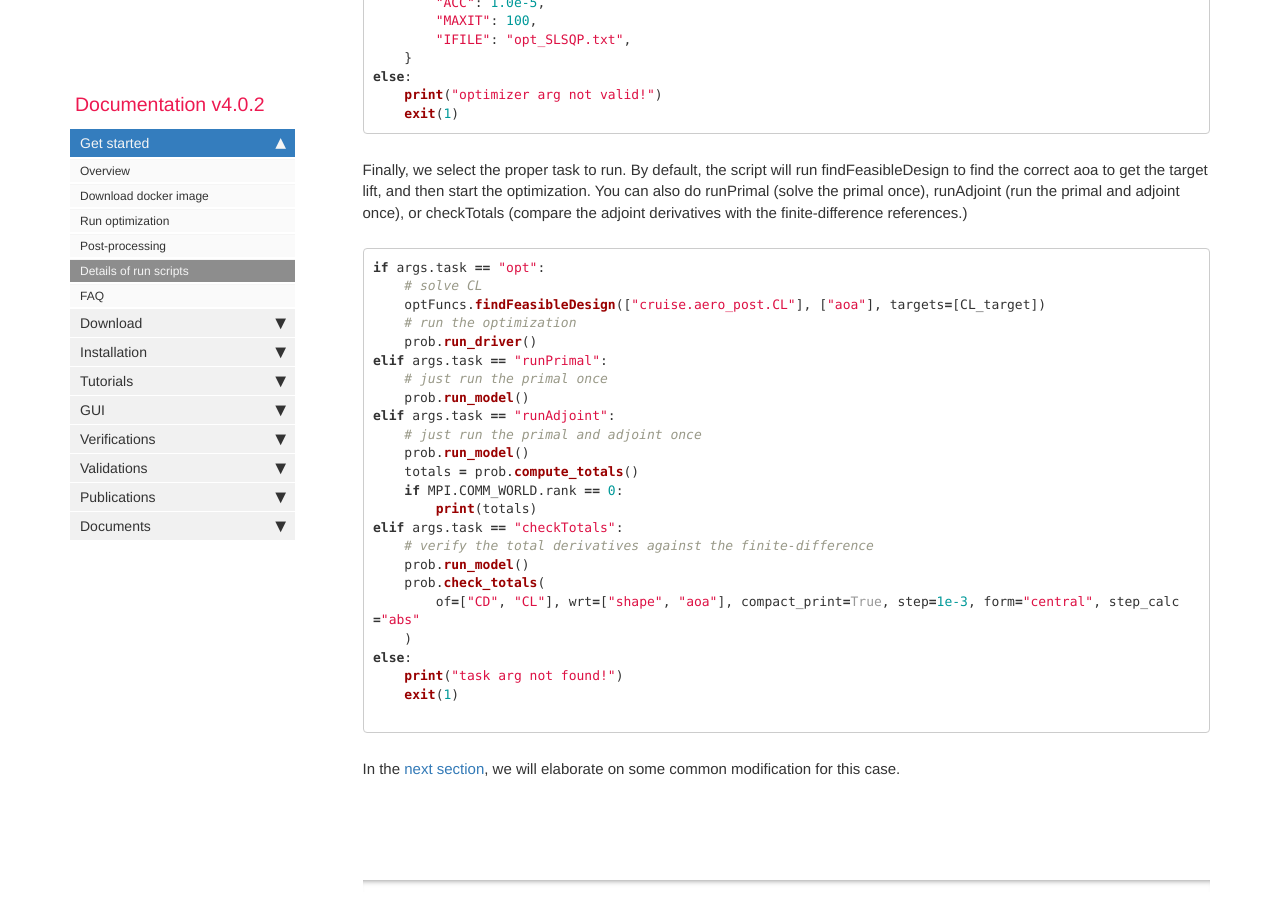
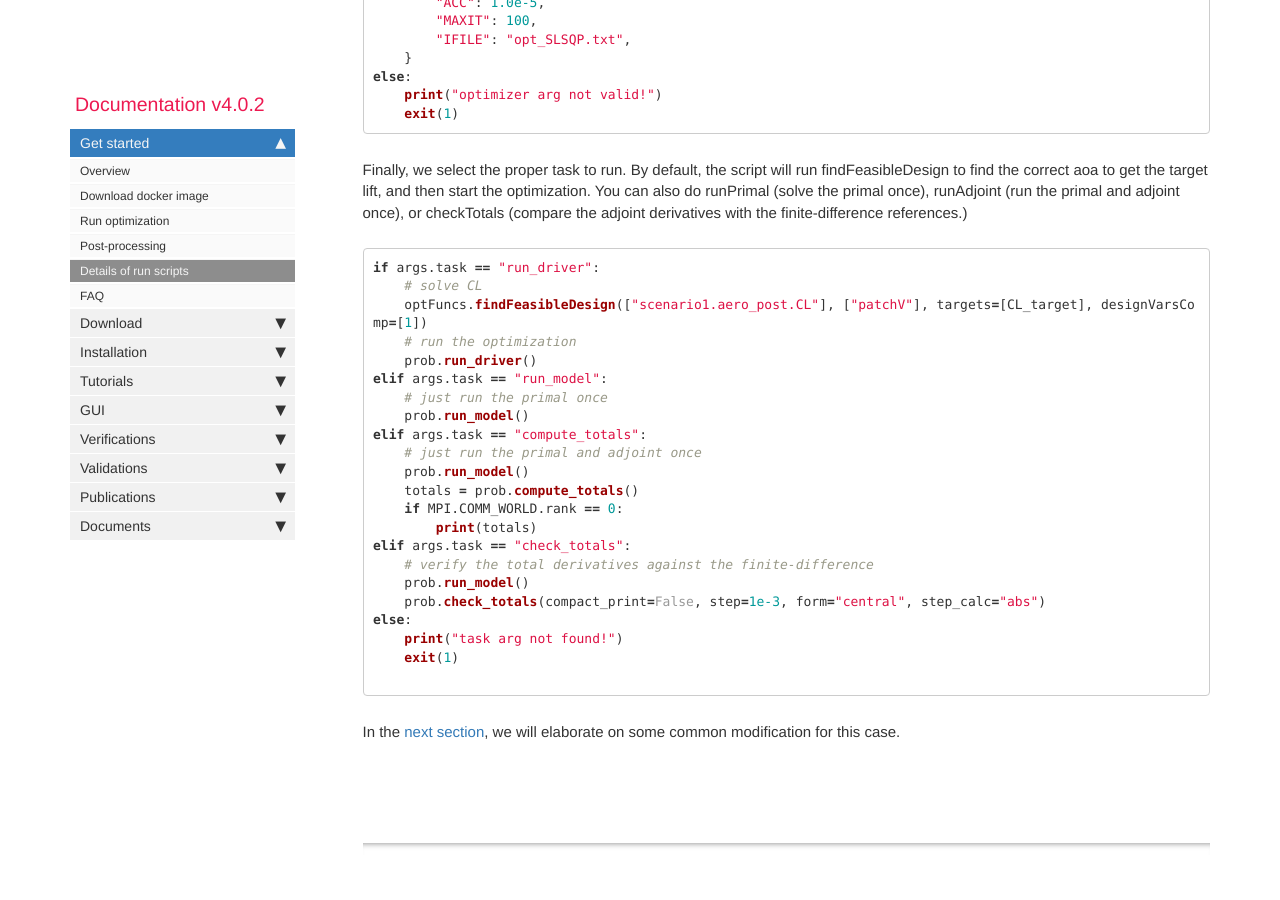
Before and after one commit to DAFoam/DAFoam.github.io, a Jekyll site: the page built from pages/mydoc/mydoc_get_started_runscript.md, in a window 1280 px wide and 900 px high, scrolled down 9925 px. Built offline with Jekyll 4.4.1, drawn with Linux system fonts in a browser that asks for light colours; comment, search, counter and statistics services are not loaded.

Commit message:
Update mydoc_get_started_runscript.md

````diff
--- a/pages/mydoc/mydoc_get_started_runscript.md
+++ b/pages/mydoc/mydoc_get_started_runscript.md
@@ -414,26 +414,24 @@ else:
 Finally, we select the proper task to run. By default, the script will run findFeasibleDesign to find the correct aoa to get the target lift, and then start the optimization. You can also do runPrimal (solve the primal once), runAdjoint (run the primal and adjoint once), or checkTotals (compare the adjoint derivatives with the finite-difference references.)
 
 ```python
-if args.task == "opt":
+if args.task == "run_driver":
     # solve CL
-    optFuncs.findFeasibleDesign(["cruise.aero_post.CL"], ["aoa"], targets=[CL_target])
+    optFuncs.findFeasibleDesign(["scenario1.aero_post.CL"], ["patchV"], targets=[CL_target], designVarsComp=[1])
     # run the optimization
     prob.run_driver()
-elif args.task == "runPrimal":
+elif args.task == "run_model":
     # just run the primal once
     prob.run_model()
-elif args.task == "runAdjoint":
+elif args.task == "compute_totals":
     # just run the primal and adjoint once
     prob.run_model()
     totals = prob.compute_totals()
     if MPI.COMM_WORLD.rank == 0:
         print(totals)
-elif args.task == "checkTotals":
+elif args.task == "check_totals":
     # verify the total derivatives against the finite-difference
     prob.run_model()
-    prob.check_totals(
-        of=["CD", "CL"], wrt=["shape", "aoa"], compact_print=True, step=1e-3, form="central", step_calc="abs"
-    )
+    prob.check_totals(compact_print=False, step=1e-3, form="central", step_calc="abs")
 else:
     print("task arg not found!")
     exit(1)
````
